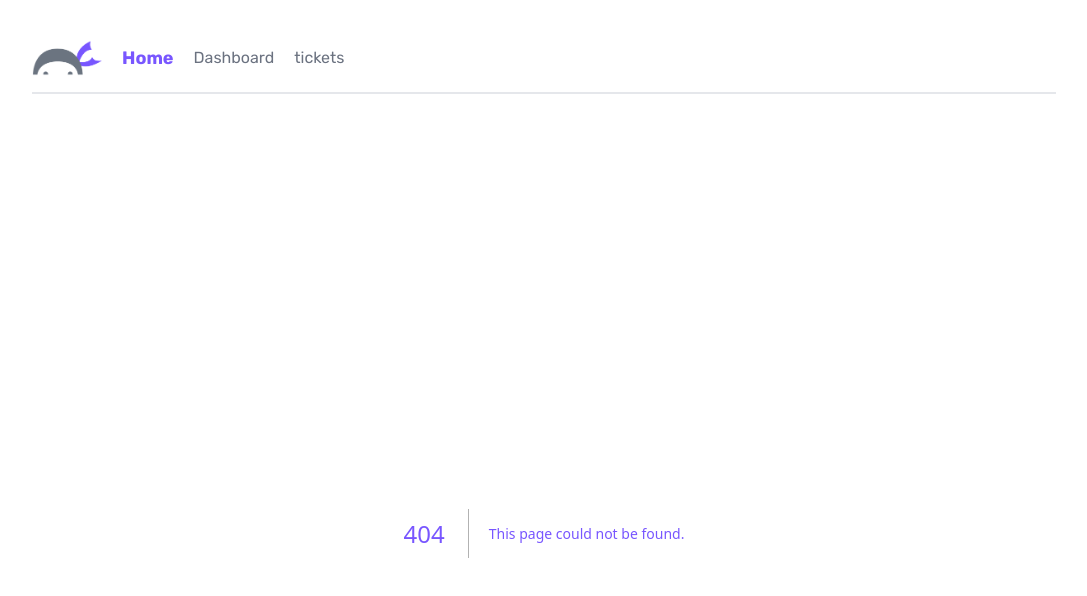
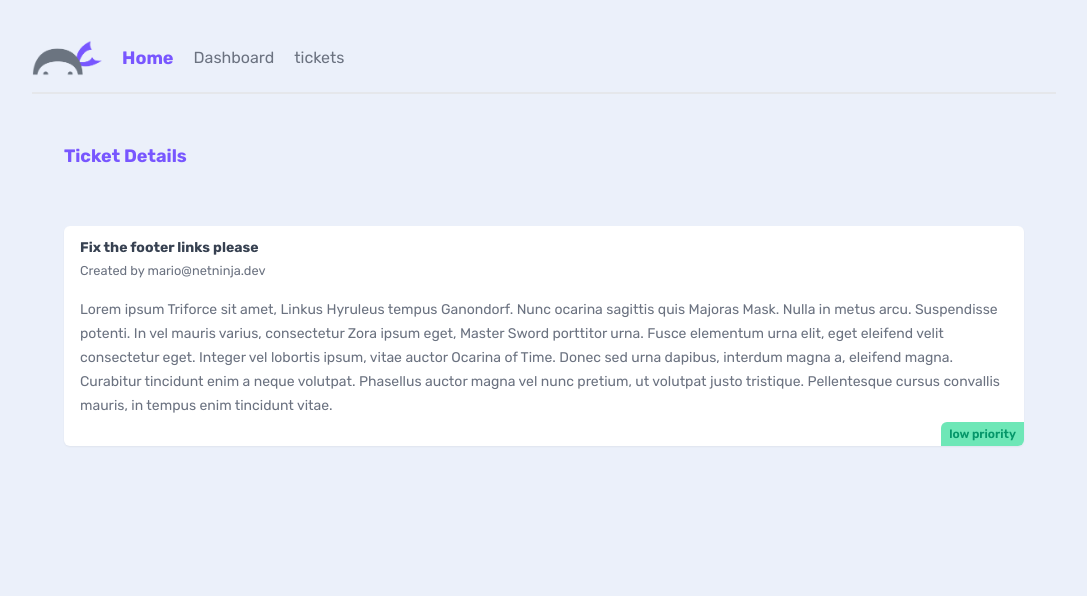
Before and after one commit to JoelAngels/Next-13-, a Next.js app: page /tickets/1 in a window 1280 px wide. Before the commit this address had no page. Shown: the top 596 px of the page, without its empty margins (96-1183 px from the left). Built offline with nearby package versions, Linux system fonts and the light colour scheme; data requests are answered from the project's data file.

Commit message:
Dynamic Segments (params)

```diff
--- a/_data/db.json
+++ b/_data/db.json
@@ -1,5 +1,12 @@
 {
   "tickets": [
+    {
+      "id": "1",
+      "title": "Fix the footer links please",
+      "body": "Lorem ipsum Triforce sit amet, Linkus Hyruleus tempus Ganondorf. Nunc ocarina sagittis quis Majoras Mask. Nulla in metus arcu. Suspendisse potenti. In vel mauris varius, consectetur Zora ipsum eget, Master Sword porttitor urna. Fusce elementum urna elit, eget eleifend velit consectetur eget. Integer vel lobortis ipsum, vitae auctor Ocarina of Time. Donec sed urna dapibus, interdum magna a, eleifend magna. Curabitur tincidunt enim a neque volutpat. Phasellus auctor magna vel nunc pretium, ut volutpat justo tristique. Pellentesque cursus convallis mauris, in tempus enim tincidunt vitae.",
+      "priority": "low",
+      "user_email": "mario@netninja.dev"
+    },
     {
       "id": "2",
       "title": "Add in a new stylesheet",
--- a/app/tickets/TicketList.jsx
+++ b/app/tickets/TicketList.jsx
@@ -1,3 +1,4 @@
+import Link from "next/link";
 import React from "react";
 
 //fetch api to fetch the data
@@ -22,15 +23,23 @@
 
   return (
     // lets now map through the tickets
+    //next step is click on
+    /*
+    Click on one of these tickets.
+    Navigate to a details page for that ticket,
+    Route should be "/tickets/id"
+    */
     <>
       {tickets.map((ticket) => (
         <div key={ticket.id} className="card my-5">
+          <Link href={`/tickets/${ticket.id}`}>
             <h3>{ticket.title}</h3>
             <p>{ticket.body.slice(0, 200)} ...</p>
             <div className={`pill ${ticket.priority}`}>
               {ticket.priority} priority
             </div>
             <h3>{ticket.user_email}</h3>
+          </Link>
         </div>
       ))}
       {tickets.length === 0 && (
--- /dev/null
+++ b/app/tickets/[id]/page.jsx
@@ -0,0 +1,30 @@
+import React from "react";
+
+async function getTicket(id) {
+  const response = await fetch(`http://localhost:4000/tickets/${id}`, {
+    next: {
+      revalidate: 60, //use o to opt out of using cache
+    },
+  });
+
+  return response.json();
+}
+//access the id using params
+export default async function TicketDetails({ params }) {
+  const ticket = await getTicket(params.id);
+  return (
+    <main>
+      <nav>
+        <h2>Ticket Details</h2>
+      </nav>
+      <div className="card">
+        <h3>{ticket.title}</h3>
+        <small>Created by {ticket.user_email}</small>
+        <p>{ticket.body}</p>
+        <div className={`pill ${ticket.priority}`}>
+          {ticket.priority} priority
+        </div>
+      </div>
+    </main>
+  );
+}
```
Lines whose indentation alone changed are shown as unchanged.
